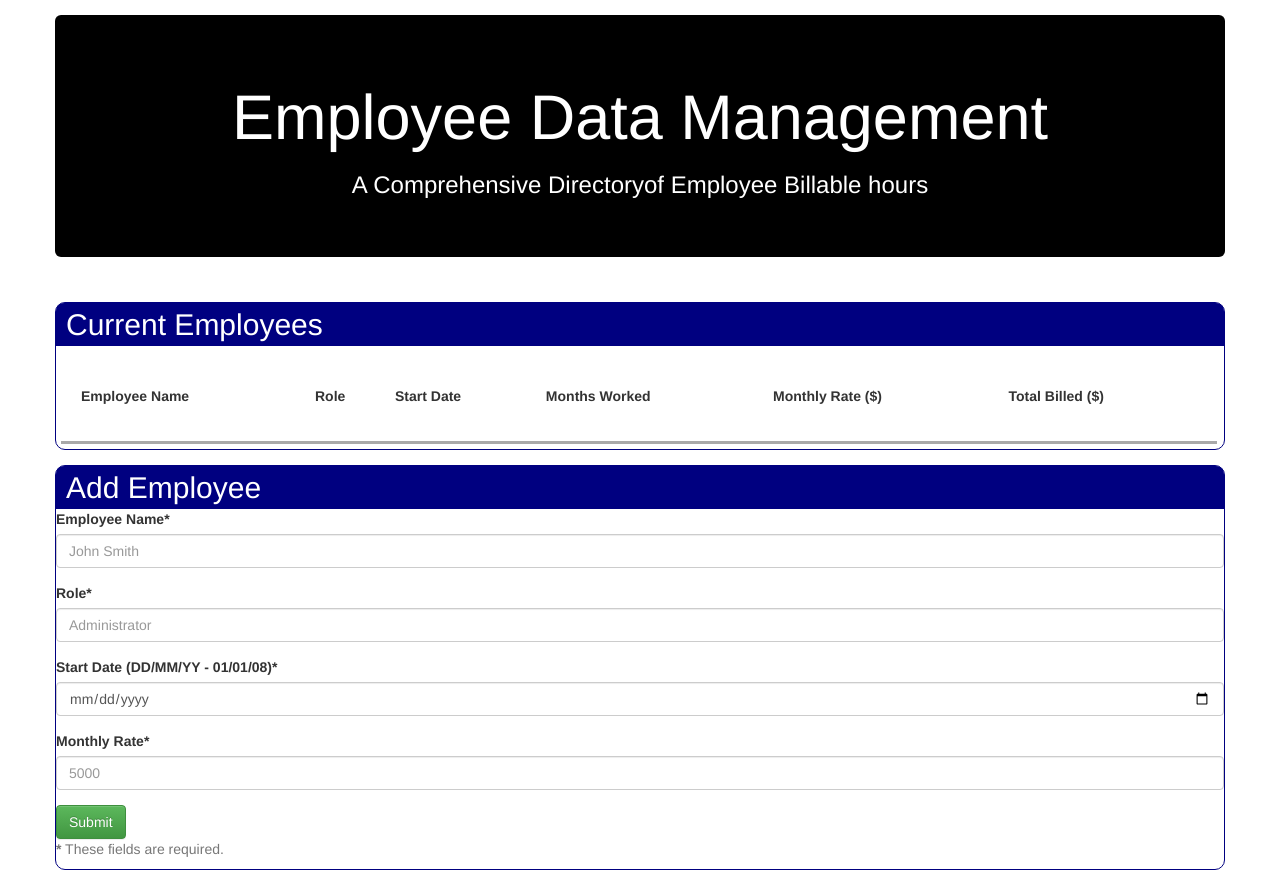
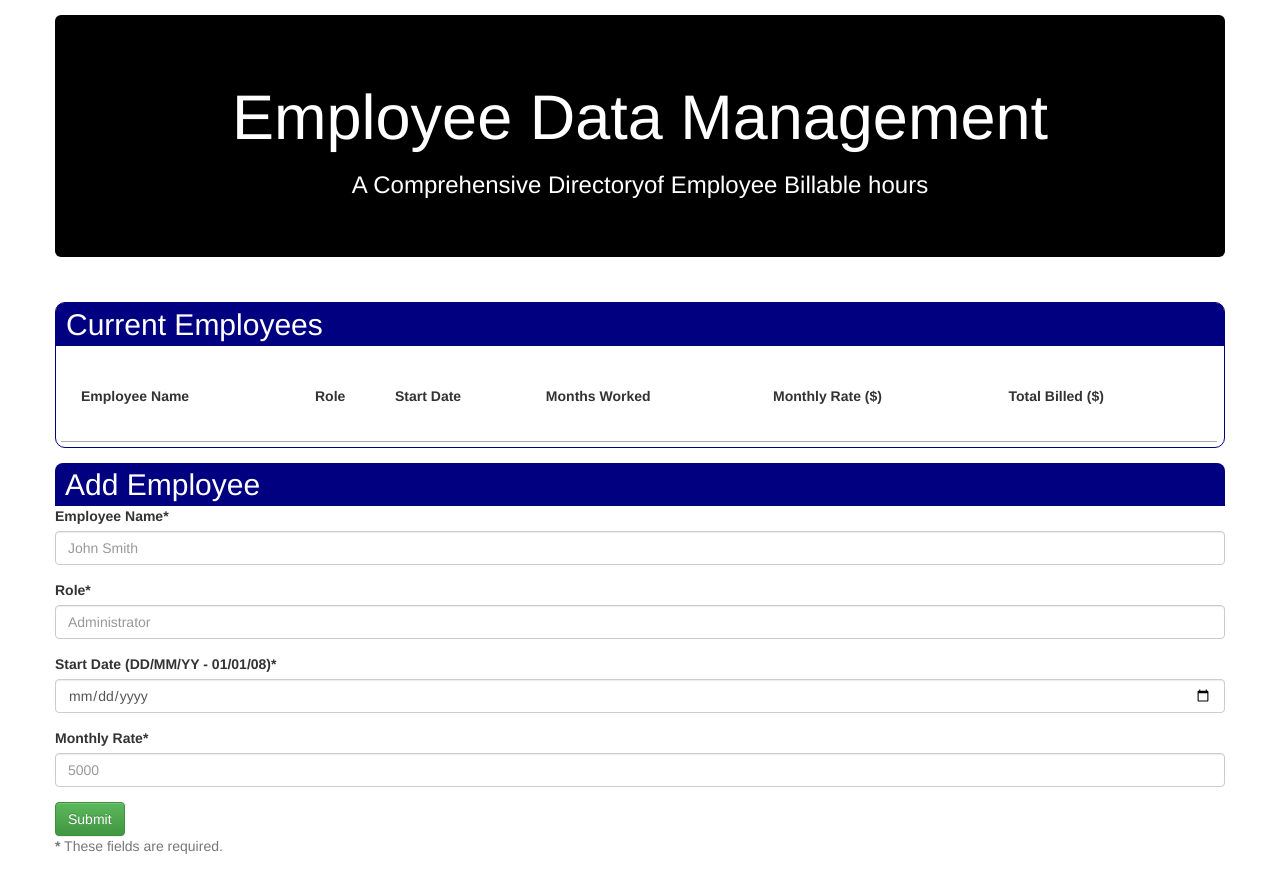
Before and after one commit to kmbecker/Employee_Data_Management, a plain HTML site: page Newyork Times Search.html in a window 1280 px wide. Drawn offline with nearby package versions, Linux system fonts and the light colour scheme; a script that the page names is missing.

Commit message:
Further changed html/css

```diff
--- a/Newyork Times Search.html
+++ b/Newyork Times Search.html
@@ -13,6 +13,7 @@
 	<title>Employee Data Management</title>
 </head>
 <body>
+<script src="https://www.gstatic.com/firebasejs/4.6.0/firebase.js"></script>
   <div class="container">
 	<div class="jumbotron">
 	  <h1 class="display-3">Employee Data Management</h1>
@@ -32,7 +33,7 @@
                 </tr>
             </table>
     </div>
-    <div class="container" id="topArticles">
+    <div class="container" id="addEmployee">
         <h2 id="ta">Add Employee</h2>
 
         <div id="wellSection">
@@ -52,7 +53,7 @@
             <div class="col-md-12">
                 <div class="form-group">
                     <label for="form_email">Role*</label>
-                    <input id="form_role" type="text" name="email" class="form-control" placeholder="Administrator" required="required" data-error="Valid email is required.">
+                    <input id="form_role" type="text" name="email" class="form-control" placeholder="Administrator" required="required" data-error="Valid role is required.">
                     <div class="help-block with-errors"></div>
                 </div>
             </div>
--- a/edm.css
+++ b/edm.css
@@ -7,6 +7,7 @@
 #ce {
 	width: 99%;
 	border-bottom-style: solid;
+	border-bottom-width: 1px;
 	border-color: #a9a9a9;
 	border-collapse: separate;
 	border-spacing: 20px;
@@ -52,7 +53,7 @@ th {
 	background-color: #000080;
 }
 
-#topArticles {
+#addEmplyee {
 	border-radius: 10px;
 	padding:0;
 	border-style: solid;
```
